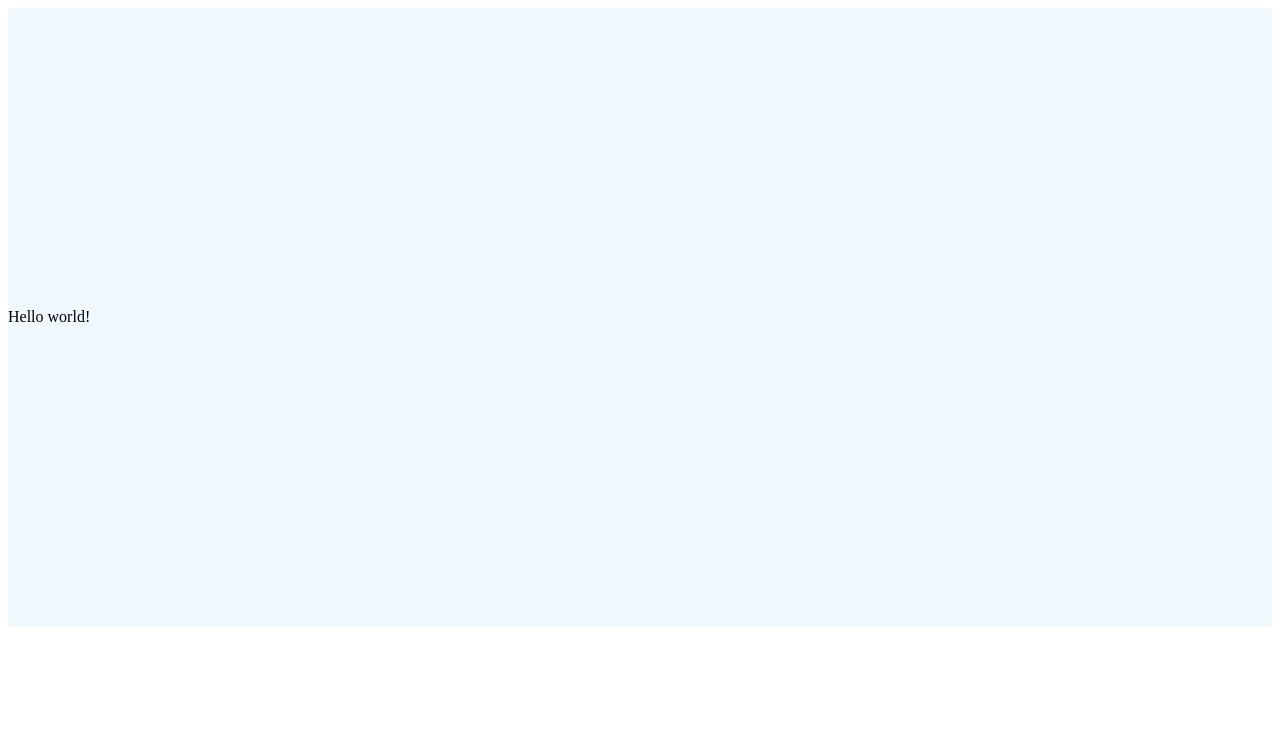
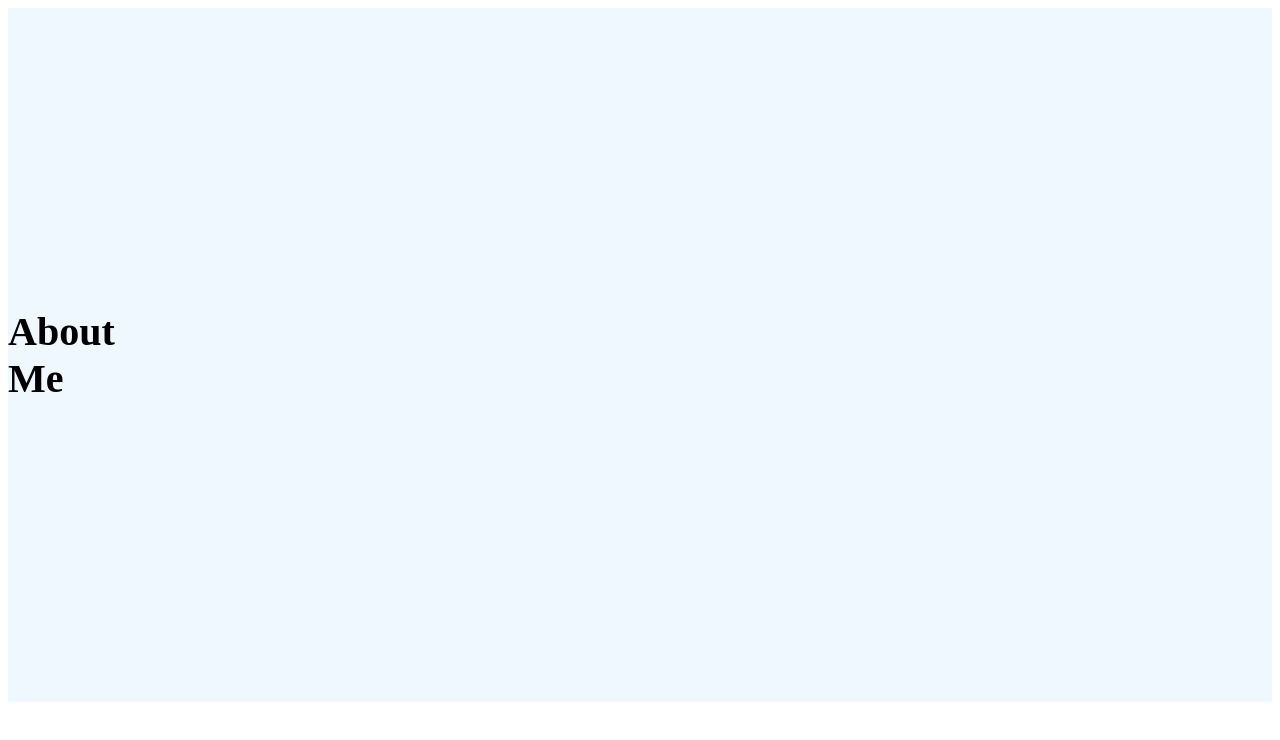
Before and after one commit to pavlivskijyaroslav/121-team-project, a plain HTML site: page index.html in a window 1280 px wide. Drawn offline with Linux system fonts and the light colour scheme.

Commit message:
Deploying to gh-pages from @ pavlivskijyaroslav/121-team-project@cb6a5ff71c450ccf969b9fc3a67b2b8630ebd6d3 🚀

```diff
--- a/assets/index-BRVIo0Rd.css
+++ /dev/null
@@ -1 +0,0 @@
-h1,h2,h3,h4,h5,h6,p{margin:0}p:last-child{margin-bottom:0}ul{margin:0;padding:0;list-style:none}a{color:currentColor;text-decoration:none}button{cursor:pointer}img{display:block;max-width:100%;height:auto}.container{min-width:320px;max-width:375px;margin:0 auto;padding:0 16px}@media only screen and (min-width: 768px){.container{max-width:768px}}@media only screen and (min-width: 1200px){.container{max-width:1200px}}.about{padding:300px 0;background-color:#f0f8ff}.about-text{color:#000;max-width:150px}
--- /dev/null
+++ b/assets/index-hyDCRdaP.css
@@ -0,0 +1 @@
+h1,h2,h3,h4,h5,h6,p{margin:0}p:last-child{margin-bottom:0}ul{margin:0;padding:0;list-style:none}a{color:currentColor;text-decoration:none}button{cursor:pointer}img{display:block;max-width:100%;height:auto}.container{min-width:320px;max-width:375px;margin:0 auto;padding:0 16px}@media only screen and (min-width: 768px){.container{max-width:768px}}@media only screen and (min-width: 1200px){.container{max-width:1200px}}.about{padding:300px 0;background-color:#f0f8ff}.about-text{color:#000;max-width:150px}.about__title{display:block;font-size:40px;font-weight:700}
--- a/index.html
+++ b/index.html
@@ -7,7 +7,7 @@
   <meta name="viewport" content="width=device-width, initial-scale=1.0" />
   <title>Vanilla App Template</title>
   <script type="module" crossorigin src="/121-team-project/index.js"></script>
-  <link rel="stylesheet" crossorigin href="/121-team-project/assets/index-BRVIo0Rd.css">
+  <link rel="stylesheet" crossorigin href="/121-team-project/assets/index-hyDCRdaP.css">
 </head>
 
 <body>
@@ -19,7 +19,10 @@
   <main>
     <!-- Loads the specified .html file -->
     <section class="about">
-  <p class="about-text">Hello world!</p>
+  <h1>
+      <span class="about__title">About</span>
+      <span class="about__title">Me</span>
+  </h1>
 </section>
 
 
```
